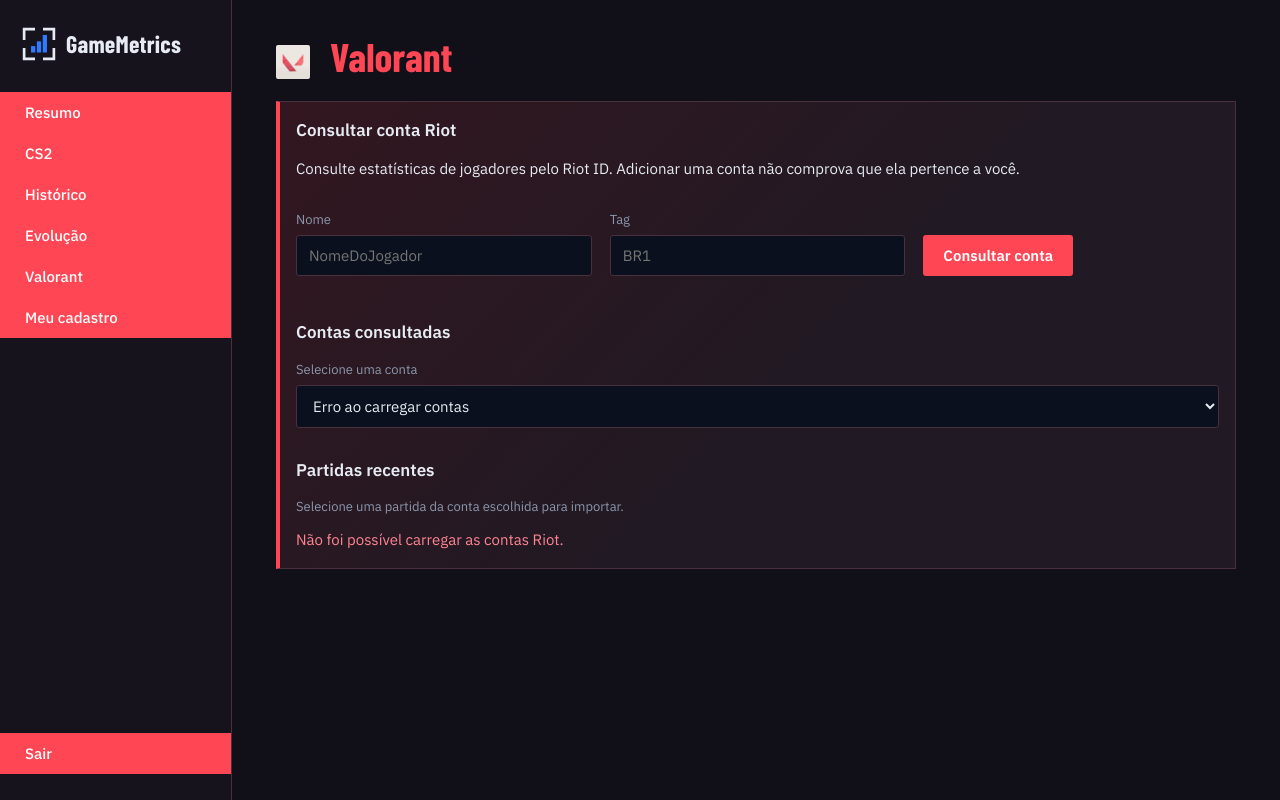
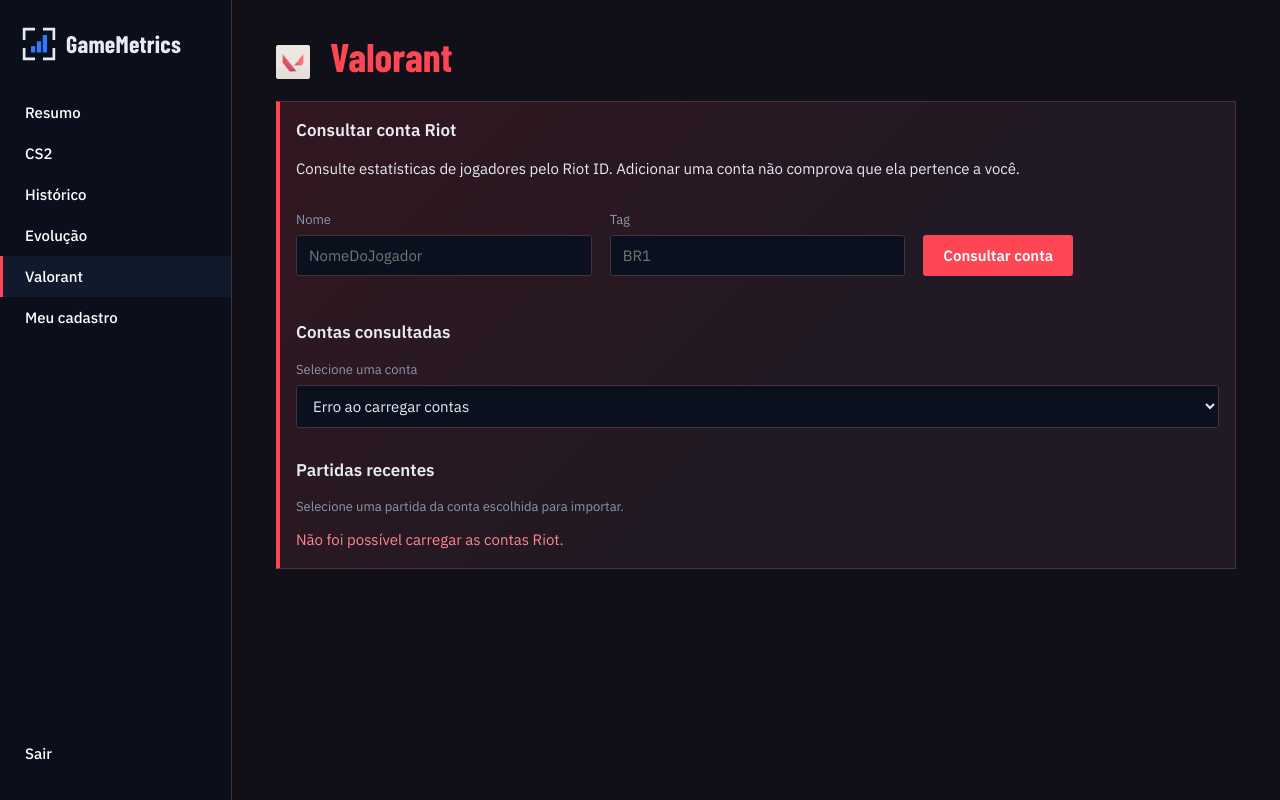
Before and after one commit to felipefonsecamendes-star/sistema-analise-partidas, a website: page public/app.html in a window 1280 px wide. Both pictures are taken after a click on the button "Valorant". Drawn offline with nearby package versions, Linux system fonts and the light colour scheme; no server answers.

Commit message:
ajustando a cor

```diff
--- a/public/css/style.css
+++ b/public/css/style.css
@@ -165,3 +165,49 @@ body.app[data-tema] .ok {
 body.app[data-tema] th {
     color: var(--azul2);
 }
+
+
+/* MENU LATERAL - CORES APENAS NA ABA ATIVA */
+
+/* Mantem o menu escuro */
+body.app[data-tema] .lateral {
+    background: #0a0f1b;
+}
+
+/* Todos os botoes do menu */
+body.app[data-tema] .lateral button {
+    background: transparent !important;
+    color: #8b97ad;
+    border-left-color: transparent;
+}
+
+/* Botao selecionado */
+body.app[data-tema] .lateral nav button.on {
+    background: #111a2d !important;
+    color: #e7ebf3;
+}
+
+/* CS2 selecionado */
+body.app[data-tema="cs2"] .lateral nav button.on {
+    border-left-color: #DE9B35;
+    color: #DE9B35;
+}
+
+/* Valorant selecionado */
+body.app[data-tema="valorant"] .lateral nav button.on {
+    border-left-color: #FF4655;
+    color: #FF4655;
+}
+
+/* Botao sair */
+body.app[data-tema] .lateral .sair {
+    background: transparent !important;
+    color: #8b97ad;
+}
+
+@media (max-width: 760px) {
+    body.app[data-tema] .lateral nav button.on {
+        border-left-color: transparent;
+        border-bottom-color: var(--cor-tema);
+    }
+}
```
